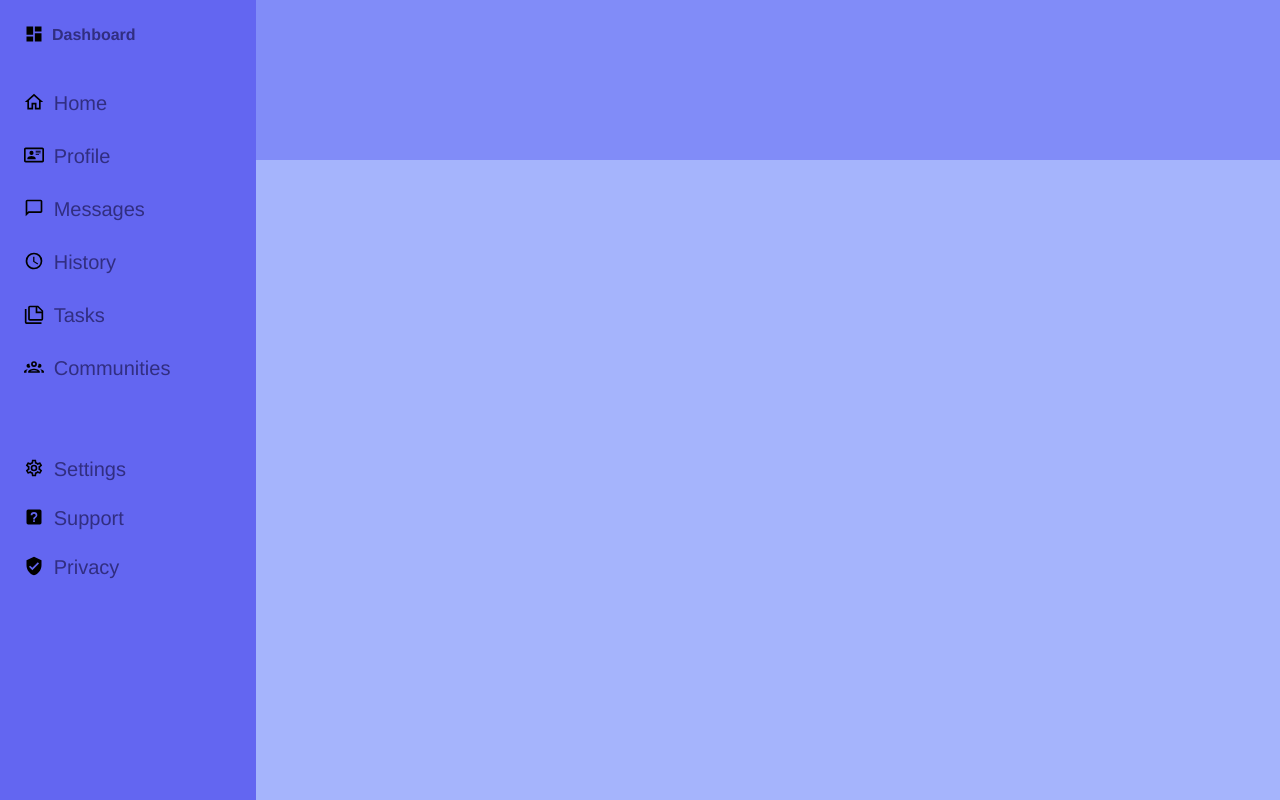
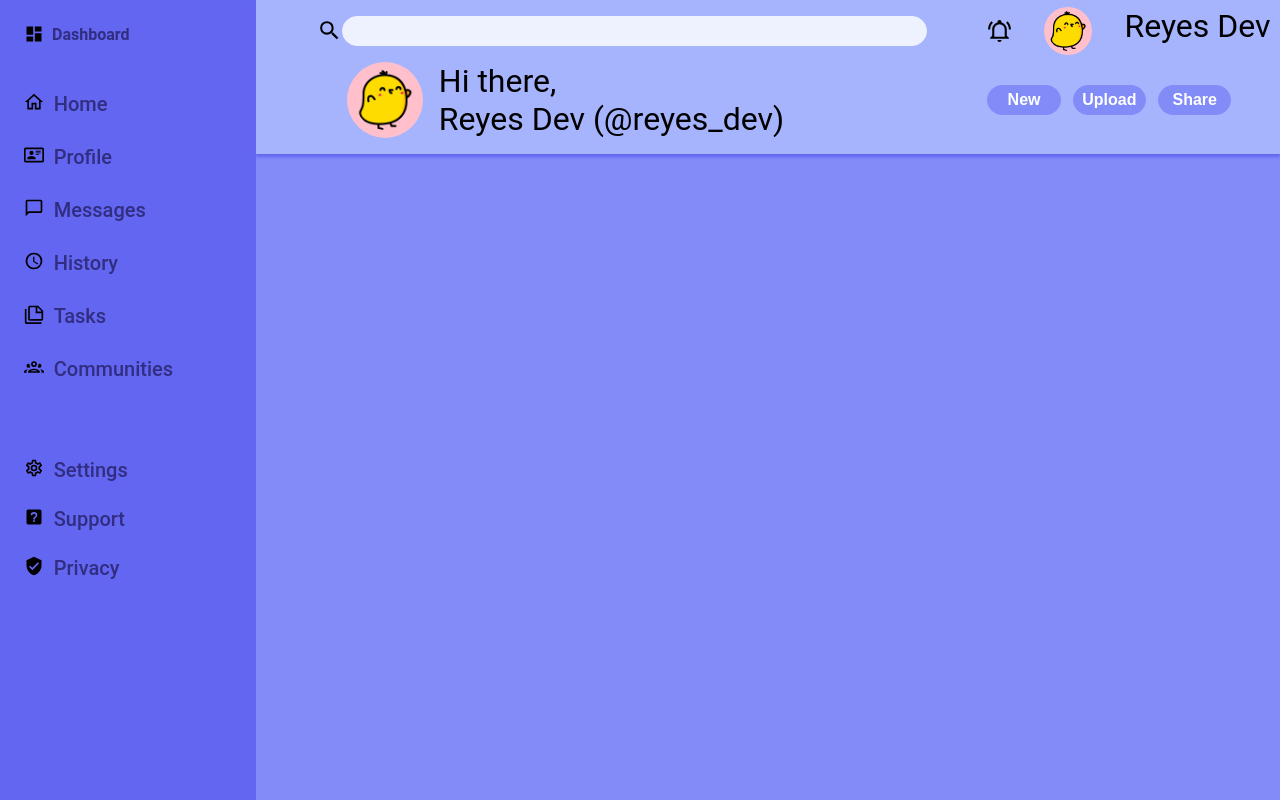
Before and after one commit to reyes-dev/admin-dashboard, a plain HTML site: page index.html in a window 1280 px wide. Drawn offline with Linux system fonts and the light colour scheme; a web font is replaced by a local one.

Commit message:
Complete header section

```diff
--- a/index.html
+++ b/index.html
@@ -11,7 +11,32 @@
   <div class="container">
 
     <div class="header">
+      <div class="search">
+        <form action="" method="get">
+          <label for="search_bar">
+            <input type="image" src="img/magnify.svg" alt="">
+            <input type="search" id="search_bar">
+          </label>
+        </form>
+      </div>
 
+      <div class="acc">
+        <input type="image" src="img/bell-ring-outline.svg">
+        <img src="img/chick.png" alt="baby chick">
+        <p>Reyes Dev</p>
+      </div>
+
+      <div class="acc_info">
+        <img src="img/chick.png" alt="baby chick">
+        <p>Hi there,</p>
+        <p>Reyes Dev (@reyes_dev)</p>
+      </div>
+
+      <div class="buttons">
+        <button type="button">New</button>
+        <button type="button">Upload</button>
+        <button type="button">Share</button>
+      </div>
     </div>
 
     <div class="sidebar">
@@ -53,9 +78,26 @@
     </div>
 
     <div class="main_content">
+      <div class="projects">
+        <div class="card_1"></div>
+        <div class="card_2"></div>
+        <div class="card_3"></div>
+        <div class="card_4"></div>
+        <div class="card_5"></div>
+        <div class="card_6"></div>
+      </div>
 
+      <div class="announcements">
+
+      </div>
+
+      <div class="trending">
+
+      </div>
     </div>
 
   </div>
+
+
 </body>
 </html>
--- a/style.css
+++ b/style.css
@@ -1,4 +1,15 @@
-* { margin: 0; padding: 0; }
+@font-face {
+  font-family: 'Roboto';
+  src: url('./fonts/Roboto/Roboto-Thin.woff') format('woff'), url('./fonts/Roboto/Roboto-Thin.ttf') format('truetype');
+  font-weight: 100;
+  font-style: normal;
+}
+
+* { margin: 0; padding: 0;}
+
+body, html {
+  font-family:'Roboto', Arial, Helvetica, sans-serif;
+}
 
 .container {
   display: grid;
@@ -6,10 +17,17 @@
   grid-template-rows: repeat(5, 1fr);
   height: 100vh;
   width: 100vw;
+  background-color: #818cf8;
 }
 
 .header {
-  background-color: #818cf8;
+  display: grid;
+  grid-template-columns: 2fr .8fr;
+  grid-template-rows: 1.5fr 1fr .4fr;
+  z-index: 1;
+  background-color: #a5b4fc;
+  box-shadow: 0px 3px 3px #6366f1;
+  height: 70%;
 }
 
 .sidebar {
@@ -18,7 +36,6 @@
   gap: 48px;
   color: #312e81;
   font-size: 16px;
-  font-family: Helvetica;
   font-weight: bold;
   background-color: #6366f1;
   grid-row: 1 / -1;
@@ -28,7 +45,6 @@
 .sidebar a {
   color: #312e81;
   font-size: 20px;
-  font-family: Helvetica;
   font-weight: 500;
   text-decoration: none;
 }
@@ -47,7 +63,7 @@
   flex: 0.50 0 0;
 }
 
-.sidebar img {
+img {
   height: 20px;
 }
 
@@ -57,8 +73,97 @@
   flex: .23 0 0;
 }
 
+input[type="image"] {
+  height: 25px;
+}
+
+img[src="img/chick.png"] {
+  height: 40px;
+  background-color: pink;
+  border-radius: 50%;
+  padding: 4px;
+}
+
+input[type="search"] {
+  background-color: #eef2ff;
+  border: 1px solid #eef2ff;
+  width: 80%;
+  height: 30px;
+  border-radius: 25px;
+  outline: none;
+}
+
+.search {
+  display: flex;
+  align-items: center;
+  justify-content: center;
+}
+
+label {
+  display: flex;
+  justify-content: center;
+  align-items: center;
+}
+
+form {
+  flex-grow: 1;
+}
+
+.acc {
+  display: grid;
+  grid-template-columns: 1fr 1fr 8fr;
+  place-self: center;
+  gap: 32px;
+}
+
+.acc p:first-of-type {
+  font-size: xx-large;
+}
+
+.acc input[type="image"] {
+  place-self: center;
+}
+
+.acc_info {
+  display: grid;
+  grid-template-columns: 1fr 3fr;
+  grid-template-rows: 1fr 1fr;
+}
+
+.acc_info img[src="img/chick.png"] {
+  height: 60px;
+  grid-row: 1 / -1;
+  align-self: center;
+  justify-self: end;
+  padding: 8px;
+  margin-right: 16px;
+}
+
+.acc_info p {
+  font-size: xx-large;
+}
+
+
+.buttons {
+  display: grid;
+  grid-template-columns: 1fr 1fr 1fr .5fr;
+  align-items: center;
+  gap: 12px;
+}
+
+button[type="button"] {
+  border: .1px solid #818cf8;
+  text-decoration: none;
+  background-color: #818cf8;
+  color: white;
+  font-size: 16px;
+  font-weight: bold;
+  border-radius: 30px;
+  text-align: center;
+  height: 40%;
+}
+
 .main_content {
-  background-color: #a5b4fc;
   grid-column: 2;
   grid-row: 2 / -1;
 }
```
Also changed, not shown: img/bell-ring-outline.svg (added), img/chick.png (added), img/eye-plus-outline.svg (added), img/fox.png (added), img/magnify.svg (added), img/source-fork.svg (added), img/star-plus-outline.svg (added), img/turtle.png (added), img/whale.png (added).
